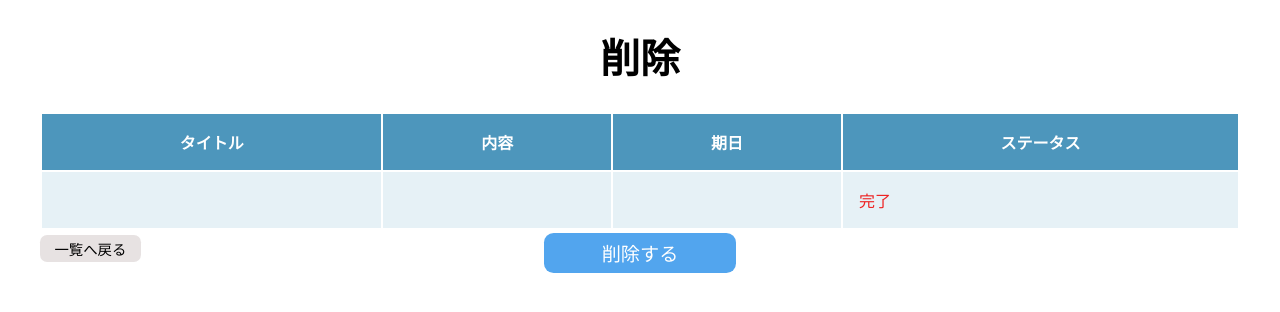
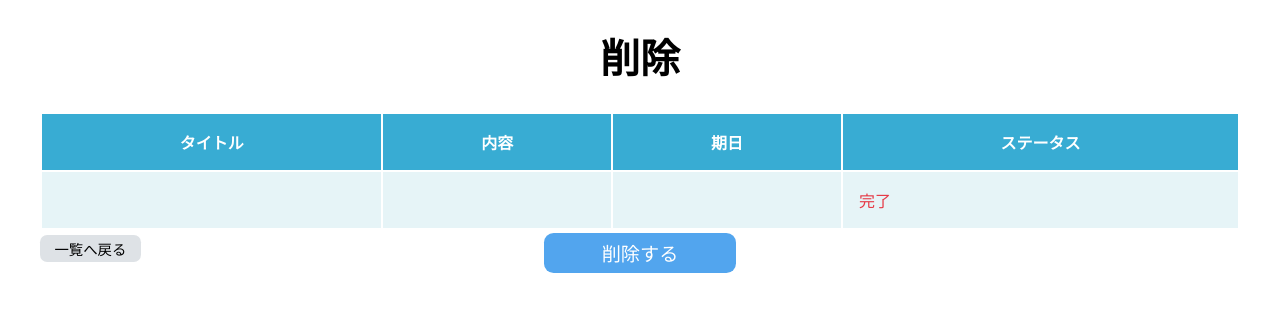
Before and after one commit to tanaka343/task_app, a Flask app: page /1/delete in a window 1280 px wide. Shown: the top 312 px of the page. Run offline with Flask 3, Linux system fonts and the light colour scheme; data that the repository does not hold is empty.

Commit message:
全体の色合いの修正

```diff
--- a/static/style.css
+++ b/static/style.css
@@ -18,12 +18,12 @@ table{
 }
 th,td{
   border:2px solid #fff;
-  background-color: #e6f1f6;
+  background-color: #ddf0f4ba;
   font-size: 1rem;
   padding: 1em ;
 }
 th{
-  background-color: #4d96bc;
+  background-color: #0095c7c7;
   color:#fff;
   font-weight: bold;
 }
@@ -37,7 +37,7 @@ h1{
   padding: 0.2em 1em;
   border: none;
   border-radius: 0.5em;
-  background-color:#e7e2e2 ;
+  background-color:#dee2e6;
   margin-top: 0.4em;
   color: black;
 }
@@ -67,7 +67,7 @@ h1{
 }
 
 .button:hover{
-  background-color: #a6a4a1;
+  background-color: #adb5bd;
   color :#fff;
 }
 .button-primary:hover{
@@ -88,8 +88,8 @@ table input,select{
 }
 
 .red{
-  color: rgb(238, 34, 34);
+  color: #e63946;
 }
 .done,.done a{
-  color:#aeaead
+  color:#adb5bd
 }
```
